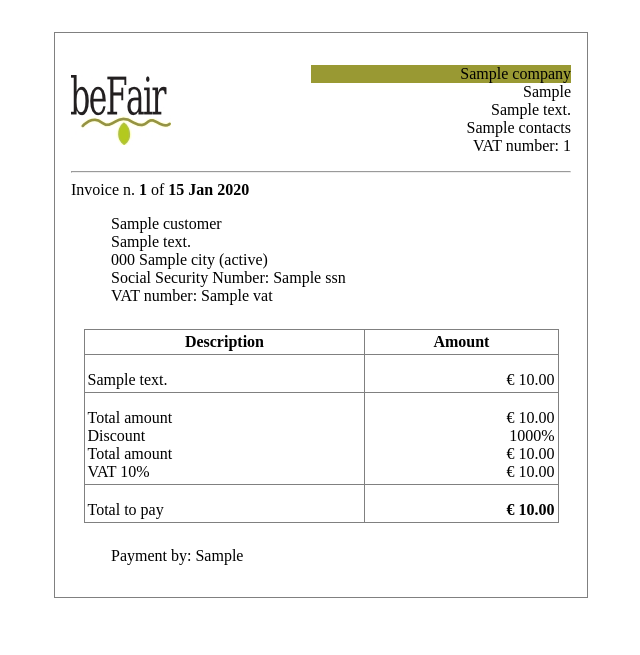
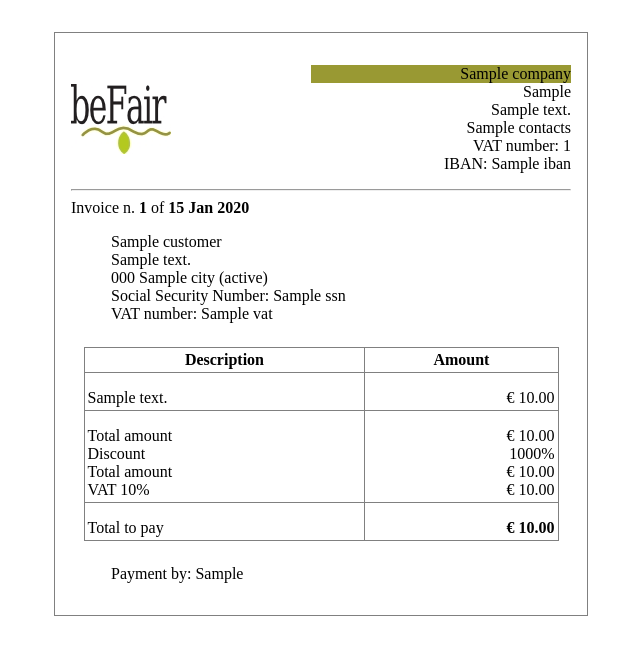
Before and after one commit to befair/simpleinvoice, a Django app: template invoice/templates/display_many.html in a window 1280 px wide. Shown: the top 655 px of the page, without its empty margins (319-959 px from the left). Run offline with Django 3.2, Linux system fonts and the light colour scheme; the template is opened without the code that fills it: most values are stand-ins (such as "Sample title", 1, 10 or a date in 2020); parts of the project's set-up code (start-up, migrations or seed data) failed here and were passed over.

Commit message:
Better display of IBAN

```diff
--- a/invoice/templates/display.html
+++ b/invoice/templates/display.html
@@ -15,6 +15,9 @@
             {% endif %}
             {% if company.vat_number %}
                 <li>{% trans "VAT number" %}: {{ company.vat_number }}</li>
+            {% endif %}
+            {% if company.iban %}
+                <li>IBAN: {{ company.iban }}</li>
             {% endif %}
         </ul>
     </div>
@@ -67,8 +70,6 @@
         </tr>
     </table>
     <ul class="invoice-payment-info">
-        <li>{% trans "Payment by" %}: {% trans invoice.pay_with %}
-        {% ifequal invoice.pay_with "money transfer" %} {% trans "on IBAN" %}: {{ company.iban }} {% endifequal %}
-        </li>
+        <li>{% trans "Payment by" %}: {% trans invoice.pay_with %} </li>
     </ul>
 </div>
```
